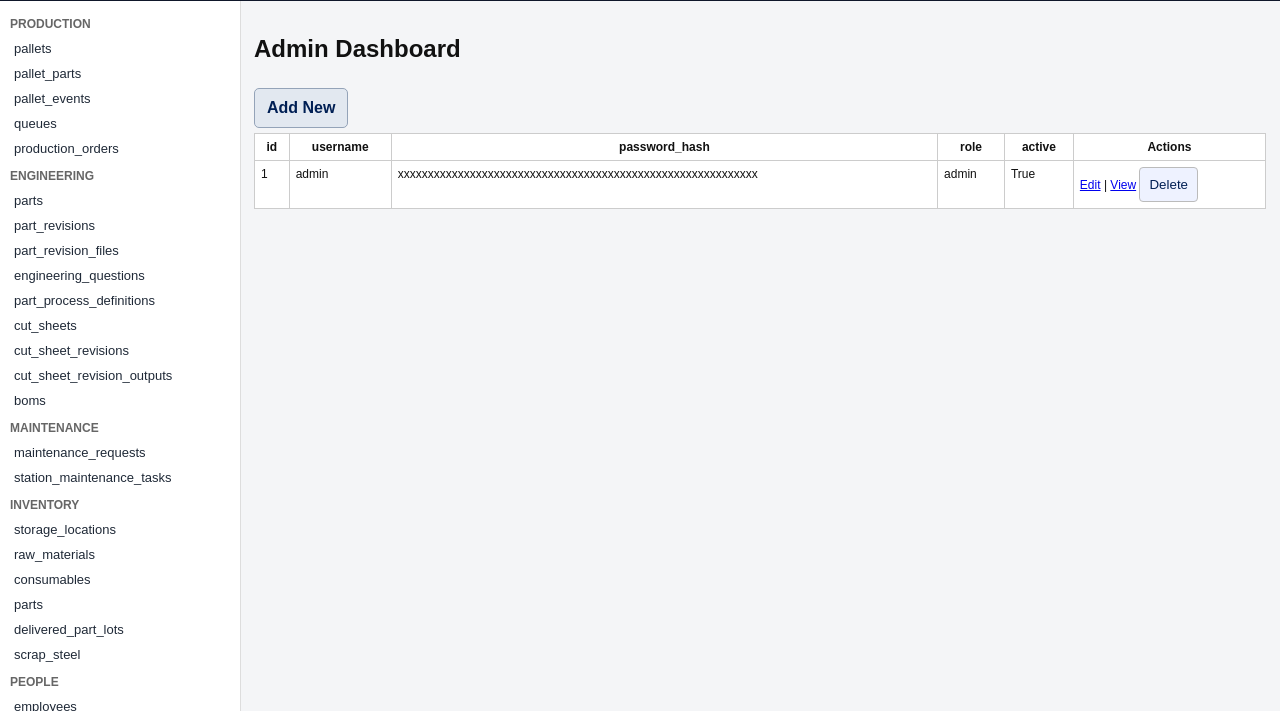
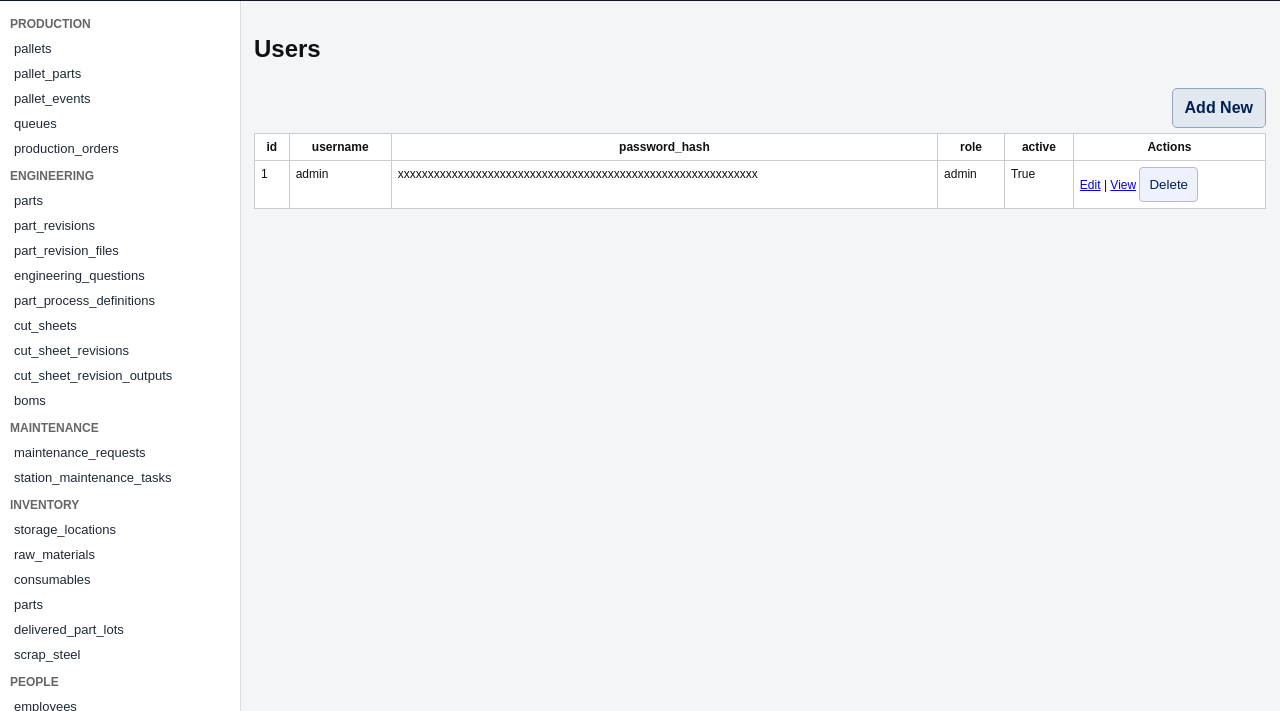
Before and after one commit to ravenorb/mts, a FastAPI app: page /admin in a window 1280 px wide. Shown: the part 89-800 px from the top of the page. Run offline with FastAPI, Linux system fonts and the light colour scheme; the visitor is signed in with stand-in values (Sample User, id 1); data comes from the database, SQL or seed files in the repository; data that the repository does not hold is empty; parts of the project's set-up code (start-up, migrations or seed data) failed here and were passed over.

Commit message:
Fix admin tab headings and align Add New button

```diff
--- a/app/main.py
+++ b/app/main.py
@@ -974,6 +974,13 @@ def entity_list(entity: str, request: Request, db: Session = Depends(get_db), us
 @app.get("/admin", response_class=HTMLResponse)
 def admin_dashboard(request: Request, tab: str = "users", db: Session = Depends(get_db), user=Depends(require_admin)):
     tab = tab if tab in {"users", "stations", "skills", "employees", "server-maintenance"} else "users"
+    admin_tab_titles = {
+        "users": "Users",
+        "stations": "Stations",
+        "skills": "Skills",
+        "employees": "Employees",
+        "server-maintenance": "Server Maintenance",
+    }
     tab_data = {
         "users": db.query(models.User).order_by(models.User.id.desc()).limit(200).all(),
         "stations": db.query(models.Station).order_by(models.Station.id.desc()).limit(200).all(),
@@ -991,6 +998,7 @@ def admin_dashboard(request: Request, tab: str = "users", db: Session = Depends(
         "top_nav": TOP_NAV,
         "entity_groups": ENTITY_GROUPS,
         "active_tab": tab,
+        "active_tab_title": admin_tab_titles[tab],
         "tab_data": tab_data,
         "admin_cols": admin_cols,
         "branches": branches,
--- a/app/templates/admin_dashboard.html
+++ b/app/templates/admin_dashboard.html
@@ -1,12 +1,15 @@
 {% extends 'base.html' %}
 {% block content %}
-<h2>Admin Dashboard</h2>
+<h2>{{active_tab_title}}</h2>
 
 {% if message %}<div class="ok-banner">{{message}}</div>{% endif %}
 
 {% if active_tab in ['users','stations','skills','employees'] %}
   {% set entity = active_tab %}
-  <a href="/entity/{{entity}}/new" class="action-btn">Add New</a>
+  <div class="page-toolbar">
+    <div></div>
+    <a href="/entity/{{entity}}/new" class="action-btn">Add New</a>
+  </div>
   <table>
     <tr>
       {% for c in admin_cols[entity] %}<th>{{c}}</th>{% endfor %}
```
